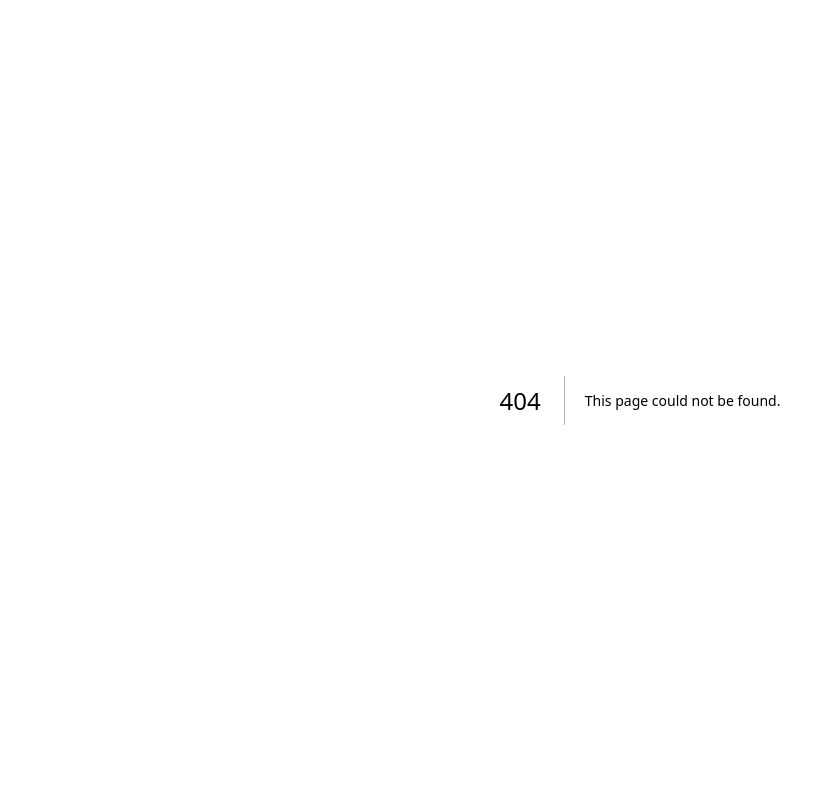
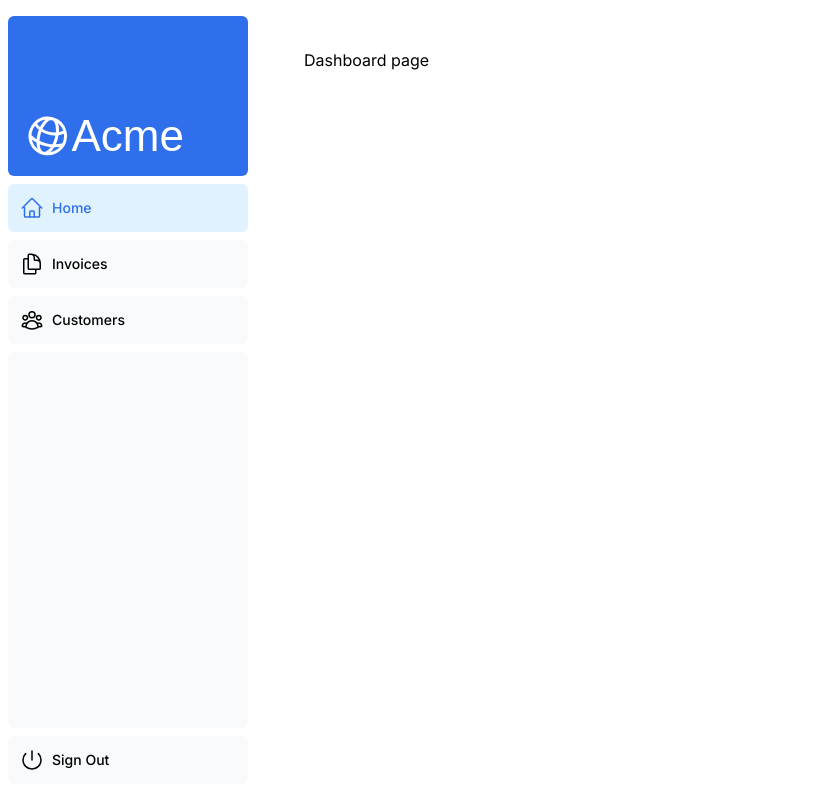
Before and after one commit to noahaddy/nextjs-dashboard, a Next.js app: page /dashboard in a window 1280 px wide. Before the commit this address had no page. Shown: the whole page, without its empty margins (0-835 px from the left). Built offline with nearby package versions, Linux system fonts and the light colour scheme; a web font is replaced by a local one.

Commit message:
Adding anv links

```diff
--- /dev/null
+++ b/app/dashboard/customers/page.tsx
@@ -0,0 +1,3 @@
+export default function Page() {
+    return <p>Customers page</p>
+}
--- /dev/null
+++ b/app/dashboard/invoices/page.tsx
@@ -0,0 +1,3 @@
+export default function Page() {
+    return <p>Invoices page</p>
+}
--- /dev/null
+++ b/app/dashboard/layout.tsx
@@ -0,0 +1,12 @@
+import SideNav from '@/app/ui/dashboard/sidenav';
+
+export default function Layout({ children }: { children: React.ReactNode }) {
+  return (
+    <div className="flex h-screen flex-col md:flex-row md:overflow-hidden">
+      <div className="w-full flex-none md:w-64">
+        <SideNav />
+      </div>
+      <div className="flex-grow p-6 md:overflow-y-auto md:p-12">{children}</div>
+    </div>
+  );
+}
--- /dev/null
+++ b/app/dashboard/page.tsx
@@ -0,0 +1,3 @@
+export default function Page() {
+    return <p>Dashboard page</p>
+}
--- a/app/page.tsx
+++ b/app/page.tsx
@@ -38,6 +38,7 @@
         </div>
         <div className="flex items-center justify-center p-6 md:w-3/5 md:px-28 md:py-12">
           {/* Add Hero Images Here */}
+
           <Image
         src="/noah-smile.jpg"
         width={1000}
@@ -45,6 +46,14 @@
         className="hidden md:block"
         alt="Screenshots of the dashboard project showing desktop version"
       />
+
+<Image
+        src="/noah-walking.jpg"
+        width={560}
+        height={620}
+        className="block md:hidden"
+        alt="Screenshot of the dashboard project showing mobile version"
+      />
         </div>
       </div>
     </main>
--- a/app/ui/dashboard/nav-links.tsx
+++ b/app/ui/dashboard/nav-links.tsx
@@ -1,8 +1,14 @@
+'use client';
+
 import {
   UserGroupIcon,
   HomeIcon,
   DocumentDuplicateIcon,
 } from '@heroicons/react/24/outline';
+
+import Link from 'next/link';
+import { usePathname } from 'next/navigation';
+import clsx from 'clsx';
 
 // Map of links to display in the side navigation.
 // Depending on the size of the application, this would be stored in a database.
@@ -17,19 +23,25 @@
 ];
 
 export default function NavLinks() {
+  const pathname = usePathname();
+
   return (
     <>
       {links.map((link) => {
         const LinkIcon = link.icon;
         return (
-          <a
+          <Link
             key={link.name}
             href={link.href}
-            className="flex h-[48px] grow items-center justify-center gap-2 rounded-md bg-gray-50 p-3 text-sm font-medium hover:bg-sky-100 hover:text-blue-600 md:flex-none md:justify-start md:p-2 md:px-3"
-          >
+            className={clsx(
+              'flex h-[48px] grow items-center justify-center gap-2 rounded-md bg-gray-50 p-3 text-sm font-medium hover:bg-sky-100 hover:text-blue-600 md:flex-none md:justify-start md:p-2 md:px-3',
+              {
+                'bg-sky-100 text-blue-600': pathname === link.href,
+              },
+            )}          >
             <LinkIcon className="w-6" />
             <p className="hidden md:block">{link.name}</p>
-          </a>
+          </Link>
         );
       })}
     </>
```
